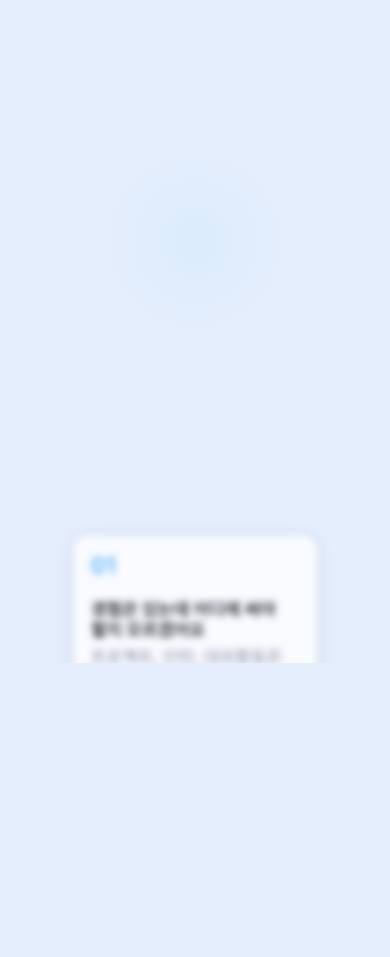
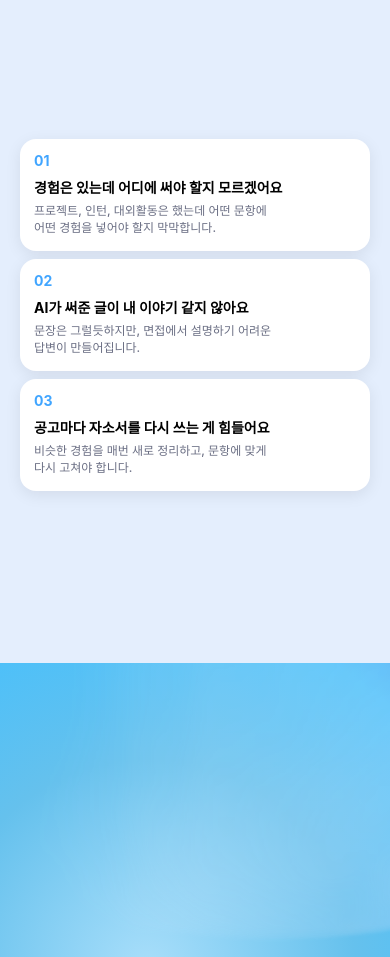
Before and after one commit to Nexters-Logit/logit-landing, a Next.js app: page / in a window 390 px wide. Shown: the part 1040-1997 px from the top of the page. Built offline with nearby package versions, Linux system fonts and the light colour scheme; a web font is replaced by a local one.

Commit message:
feat: 모바일 PainPoint 카드/솔루션 두 화면 분리

```diff
--- a/src/components/sections/PainPoint.tsx
+++ b/src/components/sections/PainPoint.tsx
@@ -21,16 +21,138 @@ const PAIN_POINTS = [
   },
 ];
 
+// ── 모바일 전용 ──────────────────────────────────────────────────────────
+function MobilePainPoint() {
+  const [cardsVisible, setCardsVisible] = useState(false);
+  const [solutionVisible, setSolutionVisible] = useState(false);
+  const cardsRef = useRef<HTMLDivElement>(null);
+  const solutionRef = useRef<HTMLDivElement>(null);
+
+  useEffect(() => {
+    const obs1 = new IntersectionObserver(
+      ([e]) => { if (e.isIntersecting) setCardsVisible(true); },
+      { threshold: 0.05 }
+    );
+    const obs2 = new IntersectionObserver(
+      ([e]) => { if (e.isIntersecting) setSolutionVisible(true); },
+      { threshold: 0.1 }
+    );
+    if (cardsRef.current) obs1.observe(cardsRef.current);
+    if (solutionRef.current) obs2.observe(solutionRef.current);
+    return () => { obs1.disconnect(); obs2.disconnect(); };
+  }, []);
+
+  return (
+    <div className="w-full">
+      {/* Screen 1: 카드 */}
+      <div
+        ref={cardsRef}
+        className="w-full bg-[#E4EEFD] flex flex-col"
+        style={{ minHeight: "100dvh", padding: "80px 20px 20px" }}
+      >
+        {/* 인트로 텍스트 */}
+        <div
+          className="flex flex-col items-center text-center mb-3"
+          style={{
+            opacity: cardsVisible ? 1 : 0,
+            transform: cardsVisible ? "translateY(0)" : "translateY(16px)",
+            transition: "opacity 0.6s ease, transform 0.6s ease",
+          }}
+        >
+          <p className="text-grey-300 text-[13px] font-normal leading-[120%] mb-2">
+            자소서 작성, 왜 매번 이렇게 어려울까요?
+          </p>
+          <h2 className="text-[20px] font-bold text-grey-400 leading-[130%] [word-break:keep-all]">
+            {QUOTE}
+          </h2>
+        </div>
+
+        {/* 카드 목록 */}
+        <div className="flex flex-col gap-2 flex-1 justify-center">
+          {PAIN_POINTS.map((point, i) => (
+            <div
+              key={i}
+              className="bg-white rounded-[16px] flex flex-col"
+              style={{
+                padding: "14px",
+                gap: "8px",
+                boxShadow: "0 4px 16px 0 rgba(0,0,0,0.08)",
+                opacity: cardsVisible ? 1 : 0,
+                transform: cardsVisible ? "translateY(0)" : "translateY(20px)",
+                transition: `opacity 0.6s ease ${120 + i * 100}ms, transform 0.6s ease ${120 + i * 100}ms`,
+              }}
+            >
+              <span className="text-primary-100 text-[14px] font-bold leading-[120%]">0{i + 1}</span>
+              <div className="flex flex-col gap-[6px]">
+                <p className="text-black text-[14px] font-bold leading-[140%] [word-break:keep-all]">
+                  {point.question}
+                </p>
+                <p className="text-grey-300 text-[12px] font-medium leading-[140%] [word-break:keep-all]">
+                  {point.description.split('\n').map((line, j, arr) => (
+                    <span key={j}>{line}{j < arr.length - 1 && <br />}</span>
+                  ))}
+                </p>
+              </div>
+            </div>
+          ))}
+        </div>
+      </div>
+
+      {/* Screen 2: 솔루션 */}
+      <div
+        ref={solutionRef}
+        className="relative w-full flex flex-col items-center justify-center text-center overflow-hidden"
+        style={{
+          minHeight: "100dvh",
+          padding: "48px 24px",
+          background: "radial-gradient(circle at 38% 36%, #A8DEFA, #65C1ED 35%, #4BC0FA 60%, #2571EB)",
+        }}
+      >
+        <img
+          src="/solution-bg.svg"
+          alt=""
+          aria-hidden="true"
+          style={{
+            position: "absolute",
+            inset: 0,
+            width: "100%",
+            height: "100%",
+            objectFit: "cover",
+            opacity: 0.6,
+            pointerEvents: "none",
+          }}
+        />
+        <div
+          className="relative z-10 flex flex-col items-center gap-4"
+          style={{
+            opacity: solutionVisible ? 1 : 0,
+            transform: solutionVisible ? "translateY(0)" : "translateY(24px)",
+            transition: "opacity 0.7s ease 0.15s, transform 0.7s ease 0.15s",
+          }}
+        >
+          <p className="text-grey-70 text-[13px] font-normal leading-[120%]">
+            그래서 로짓은, 자소서를 바로 쓰지 않습니다.
+          </p>
+          <h2 className="text-[22px] font-bold text-white leading-[130%] [word-break:keep-all]">
+            자소서가 달라지려면, 경험을 고르는 방식부터 달라져야 합니다.
+          </h2>
+        </div>
+      </div>
+    </div>
+  );
+}
+
+// ── 헬퍼 함수 ────────────────────────────────────────────────────────────
 function ease(t: number) {
   return t < 0.5 ? 2 * t * t : -1 + (4 - 2 * t) * t;
 }
 function norm(p: number, s: number, e: number) {
   return Math.max(0, Math.min(1, (p - s) / (e - s)));
 }
-
 const CARD_STAGGER = [0, 0.05, 0.10];
 
-export default function PainPoint() {
+// ── 데스크탑 전용 ────────────────────────────────────────────────────────
+function DesktopPainPoint() {
   const section = useScrollReveal(0.05, false);
 
   const convergeSpaceRef = useRef<HTMLDivElement>(null);
@@ -60,7 +182,6 @@ export default function PainPoint() {
     return () => window.removeEventListener("scroll", onScroll);
   }, []);
 
-  // 솔루션 텍스트 → Features 스크롤 스냅
   useEffect(() => {
     let isSnapping = false;
 
@@ -104,86 +225,61 @@ export default function PainPoint() {
     };
   }, []);
 
-  // 텍스트 인트로 — 스크롤 시작하면 바로 fade-out
-  const textFadeT  = ease(norm(p, 0.02, 0.18));
+  // 텍스트 인트로
+  const textFadeT   = ease(norm(p, 0.02, 0.18));
   const textOpacity = p > 0.01 ? Math.max(0, 1 - textFadeT) : section.visible ? 1 : 0;
   const textSlideY  = p > 0.01 ? textFadeT * -40 : section.visible ? 0 : 20;
   const textTransition = p > 0.01 ? "none" : "opacity 0.7s ease, transform 0.7s ease";
 
-  // 카드별 stagger
   const cardTs = CARD_STAGGER.map(s => ease(norm(p, s, 0.50 + s)));
 
-  // 중심 glow
   const glowT    = ease(norm(p, 0.05, 0.46));
   const glowSize = 60 + glowT * 420;
 
-  // 로고
   const logoAppear  = ease(norm(p, 0.40, 0.50));
   const logoFade    = ease(norm(p, 0.54, 0.68));
   const logoOpacity = Math.max(0, logoAppear * (1 - logoFade));
   const logoScale   = 0.6 + 0.4 * logoAppear;
 
-  // 로고 링
   const ringT     = ease(norm(p, 0.40, 0.52));
   const ringFade  = ease(norm(p, 0.54, 0.68));
   const ring1Size = 60 + ringT * 48;
   const ring2Size = 60 + ringT * 90;
   const ringOp    = Math.max(0, ringT * 0.5 * (1 - ringFade));
 
-  // 배경 확장
   const expandT    = ease(norm(p, 0.50, 0.82));
   const circleSize = 80 * (1 + expandT * 42);
 
-  // 솔루션 텍스트
   const labelT    = ease(norm(p, 0.58, 0.68));
   const headingT  = ease(norm(p, 0.61, 0.71));
-  const subT      = ease(norm(p, 0.64, 0.76));
   const textExitT = ease(norm(p, 0.88, 1.0));
 
-  const isMobile = vw < 768;
   const padding  = vw >= 1024 ? 80 : 48;
   const colWidth = Math.max(120, (vw - 2 * padding - 48) / 3);
   const dx = colWidth + 24;
-  const dy = 226;
 
   const cardTransforms = CARD_STAGGER.map((_, i) => {
     const cT = cardTs[i];
-    if (isMobile) {
-      const offsets = [dy, 0, -dy];
-      return `translate(0, ${offsets[i] * cT}px) scale(${1 - 0.88 * cT})`;
-    } else {
-      const offsets = [dx, 0, -dx];
-      return `translate(${offsets[i] * cT}px, 0) scale(${1 - 0.88 * cT})`;
-    }
+    const offsets = [dx, 0, -dx];
+    return `translate(${offsets[i] * cT}px, 0) scale(${1 - 0.88 * cT})`;
   });
 
   return (
     <section className="w-full bg-[#E4EEFD]">
-
-      {/* IntersectionObserver 트리거 wrapper */}
       <div ref={section.ref}>
-        <div
-          ref={convergeSpaceRef}
-          style={{ height: "500vh" }}
-          className="relative"
-        >
-          <div
-            className="sticky top-0 h-screen overflow-hidden"
-            style={{
-              background: "#E4EEFD"
-            }}
-          >
+        <div ref={convergeSpaceRef} style={{ height: "500vh" }} className="relative">
+          <div className="sticky top-0 h-screen overflow-hidden" style={{ background: "#E4EEFD" }}>
 
             {/* 텍스트 인트로 */}
             <div
               style={{
                 position: "absolute",
-                top: "207px",
+                top: "clamp(150px, 19.2vh, 207px)",
                 left: 0, right: 0,
                 display: "flex",
                 flexDirection: "column",
                 alignItems: "center",
-                gap: "32px",
+                gap: "clamp(16px, 2.96vh, 32px)",
                 opacity: textOpacity,
                 transform: `translateY(${textSlideY}px)`,
                 transition: textTransition,
@@ -195,13 +291,13 @@ export default function PainPoint() {
                 src="/object.svg"
                 alt=""
                 aria-hidden="true"
-                style={{ width: "208px", height: "180px" }}
+                style={{ width: "clamp(100px, 10.83vw, 208px)", height: "auto" }}
               />
-              <p className="text-grey-300 text-[24px] font-normal leading-[120%] text-center self-stretch">
+              <p className="text-grey-300 text-[18px] lg:text-[24px] font-normal leading-[120%] text-center self-stretch">
                 자소서 작성, 왜 매번 이렇게 어려울까요?
               </p>
               <h2
-                className="text-[40px] font-bold text-grey-400 leading-[120%] text-center self-stretch [word-break:keep-all]"
+                className="text-[28px] lg:text-[40px] font-bold text-grey-400 leading-[120%] text-center self-stretch [word-break:keep-all]"
                 style={{ marginTop: "-24px" }}
               >
                 {QUOTE}
@@ -210,10 +306,10 @@ export default function PainPoint() {
 
             {/* 카드 그리드 */}
             <div
-              className="w-full grid grid-cols-3 max-md:grid-cols-1 gap-[28px] max-md:gap-4 px-[181px] max-lg:px-[100px] max-md:px-6 items-start"
+              className="w-full grid grid-cols-3 gap-[28px] px-[181px] max-lg:px-[100px] items-stretch"
               style={{
                 position: "absolute",
-                top: "599px",
+                top: "clamp(400px, 55.5vh, 599px)",
                 left: 0, right: 0,
                 zIndex: 10,
               }}
@@ -230,7 +326,7 @@ export default function PainPoint() {
                       display: "flex",
                       flexDirection: "column",
                       alignItems: "flex-start",
-                      alignSelf: "start",
+                      alignSelf: "stretch",
                       padding: "24px",
                       borderRadius: "20px",
                       background: "#FFF",
@@ -250,12 +346,12 @@ export default function PainPoint() {
                       willChange: "transform, opacity, filter",
                     }}
                   >
-                    <span className="text-primary-100 text-[32px] font-bold leading-[120%] self-stretch">0{i + 1}</span>
+                    <span className="text-primary-100 text-[24px] lg:text-[32px] font-bold leading-[120%] self-stretch">0{i + 1}</span>
                     <div style={{ display: "flex", flexDirection: "column", gap: "9px", alignSelf: "stretch" }}>
-                      <p className="text-black text-[24px] font-bold leading-[120%] self-stretch [word-break:keep-all]">
+                      <p className="text-black text-[18px] lg:text-[24px] font-bold leading-[120%] self-stretch [word-break:keep-all]">
                         {point.question}
                       </p>
-                      <p className="text-grey-300 text-[24px] font-medium leading-[120%] self-stretch">
+                      <p className="text-grey-300 text-[18px] lg:text-[24px] font-medium leading-[120%] self-stretch">
                         {point.description.split('\n').map((line, j, arr) => (
                           <span key={j}>{line}{j < arr.length - 1 && <br />}</span>
                         ))}
@@ -268,8 +364,7 @@ export default function PainPoint() {
 
             {/* 중심 glow */}
             <div style={{
-              position: "absolute",
-              left: "50%", top: "50%",
+              position: "absolute", left: "50%", top: "50%",
               width: `${glowSize}px`, height: `${glowSize}px`,
               borderRadius: "50%",
               background: "radial-gradient(circle, rgba(75,192,250,0.22) 0%, rgba(101,193,237,0.07) 50%, transparent 72%)",
@@ -323,10 +418,8 @@ export default function PainPoint() {
             {/* 솔루션 배경 gradient */}
             <div style={{
               position: "absolute",
-              left: "-695px",
-              top: "-864px",
-              width: "2801px",
-              height: "2801px",
+              left: "-695px", top: "-864px",
+              width: "2801px", height: "2801px",
               borderRadius: "2801px",
               background: "radial-gradient(55.95% 55.95% at 41.75% 40.6%, #40A5FF 0%, #2571EB 100%)",
               opacity: (1 - textExitT) * labelT,
@@ -361,13 +454,13 @@ export default function PainPoint() {
               pointerEvents: "none",
             }}>
               <p
-                className="text-grey-70 text-[24px] font-normal leading-[120%] text-center self-stretch mb-5"
+                className="text-grey-70 text-[18px] lg:text-[24px] font-normal leading-[120%] text-center self-stretch mb-5"
                 style={{ opacity: labelT, transform: `translateY(${(1 - labelT) * 14}px)` }}
               >
                 그래서 로짓은, 자소서를 바로 쓰지 않습니다.
               </p>
               <h2
-                className="text-[40px] font-bold text-white leading-[120%] text-center whitespace-nowrap mb-6"
+                className="text-[28px] lg:text-[40px] font-bold text-white leading-[120%] text-center [word-break:keep-all] mb-6"
                 style={{ opacity: headingT, transform: `translateY(${(1 - headingT) * 20}px)` }}
               >
                 자소서가 달라지려면, 경험을 고르는 방식부터 달라져야 합니다.
@@ -377,7 +470,24 @@ export default function PainPoint() {
           </div>
         </div>
       </div>
-
     </section>
   );
 }
+
+// ── 메인 export ───────────────────────────────────────────────────────────
+export default function PainPoint() {
+  const [isMobile, setIsMobile] = useState<boolean | null>(null);
+
+  useEffect(() => {
+    const check = () => setIsMobile(window.innerWidth < 768);
+    check();
+    window.addEventListener("resize", check);
+    return () => window.removeEventListener("resize", check);
+  }, []);
+
+  if (isMobile === null) {
+    return <div className="w-full bg-[#E4EEFD]" style={{ minHeight: "100vh" }} />;
+  }
+
+  return isMobile ? <MobilePainPoint /> : <DesktopPainPoint />;
+}
```
